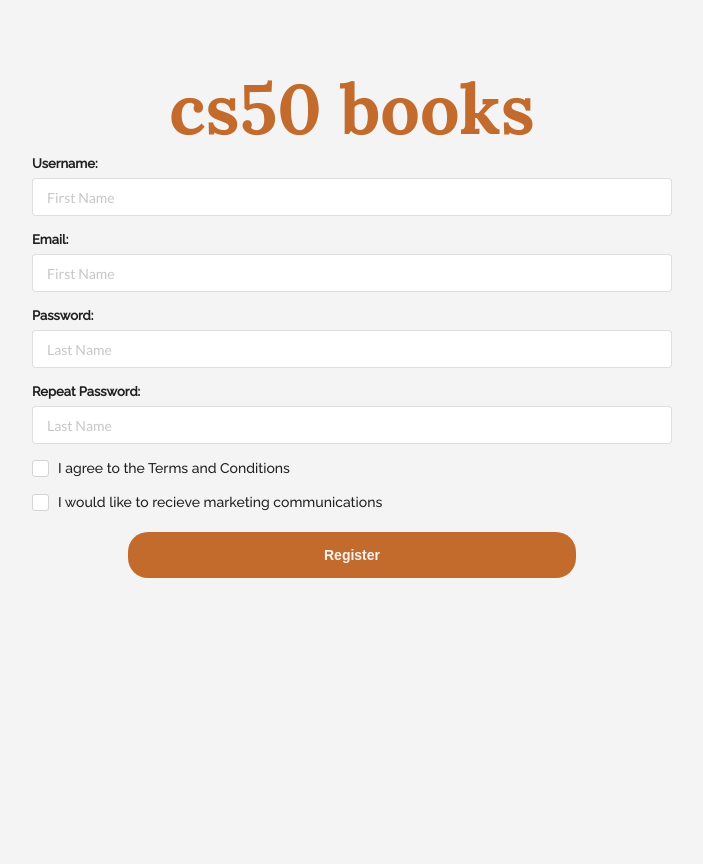
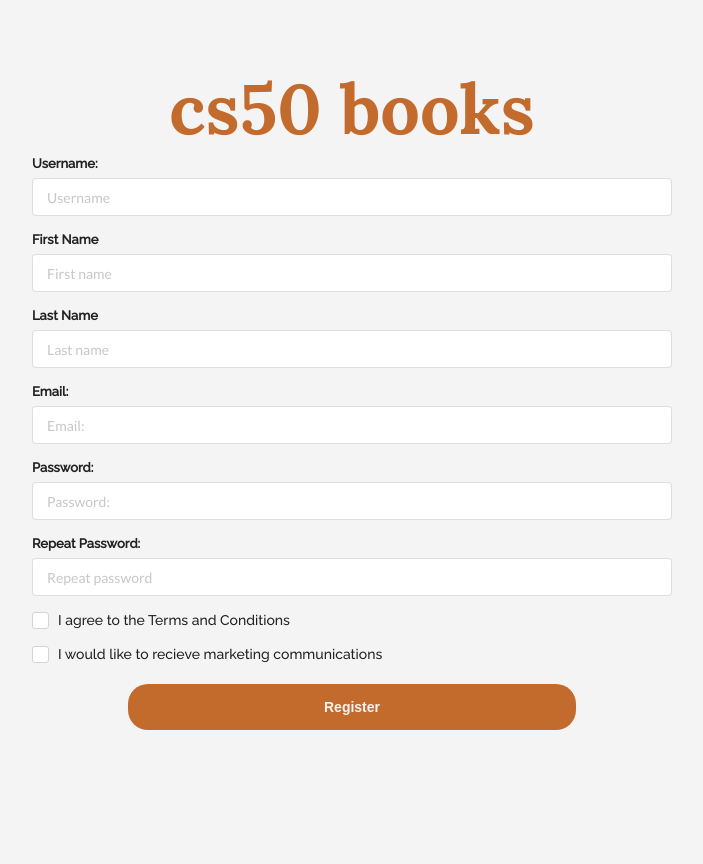
Before and after one commit to marklawrence97/cs50-books, a Flask app: page /register in a window 1280 px wide. Shown: the whole page, without its empty margins (288-991 px from the left). Run offline with Flask 2, Linux system fonts and the light colour scheme; some libraries are stand-ins or nearby versions.

Commit message:
update register form fields

```diff
--- a/templates/registerForm.html
+++ b/templates/registerForm.html
@@ -6,22 +6,30 @@
             cs50 books
         </h1>
     </div>
-    <form class="ui form">
+    <form class="ui form" autocomplete="on">
     <div class="field">
         <label>Username:</label>
-        <input type="text" name="first-name" placeholder="First Name">
+        <input type="text" name="username" placeholder="Username">
+    </div>
+    <div class="field">
+        <label>First Name</label>
+        <input type="text" name="fname" placeholder="First name">
+    </div>
+    <div class="field">
+        <label>Last Name</label>
+        <input type="text" name="lname" placeholder="Last name">
     </div>
     <div class="field">
             <label>Email:</label>
-            <input type="text" name="first-name" placeholder="First Name">
+            <input type="email" name="email" placeholder="Email:">
         </div>
     <div class="field">
         <label>Password:</label>
-        <input type="text" name="last-name" placeholder="Last Name">
+        <input type="password" name="password" placeholder="Password:">
     </div>
     <div class="field">
         <label>Repeat Password:</label>
-        <input type="text" name="last-name" placeholder="Last Name">
+        <input type="password" name="password" placeholder="Repeat password">
     </div>
     <div class="field">
         <div class="ui checkbox">
```
